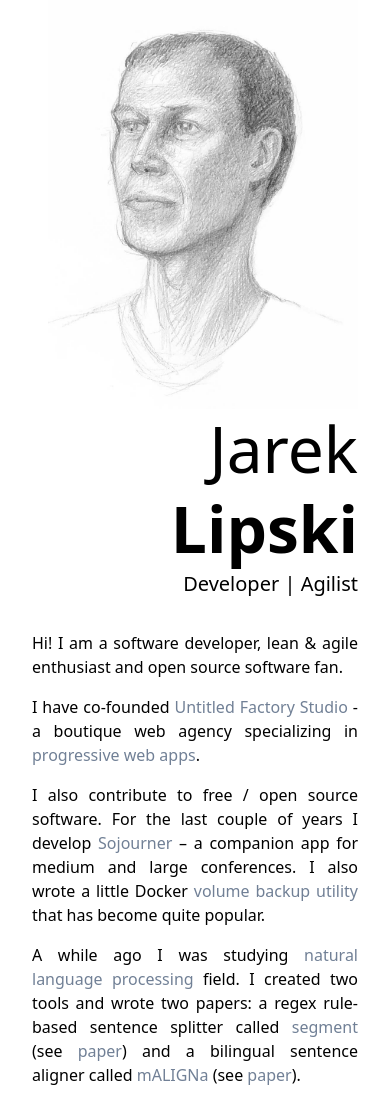
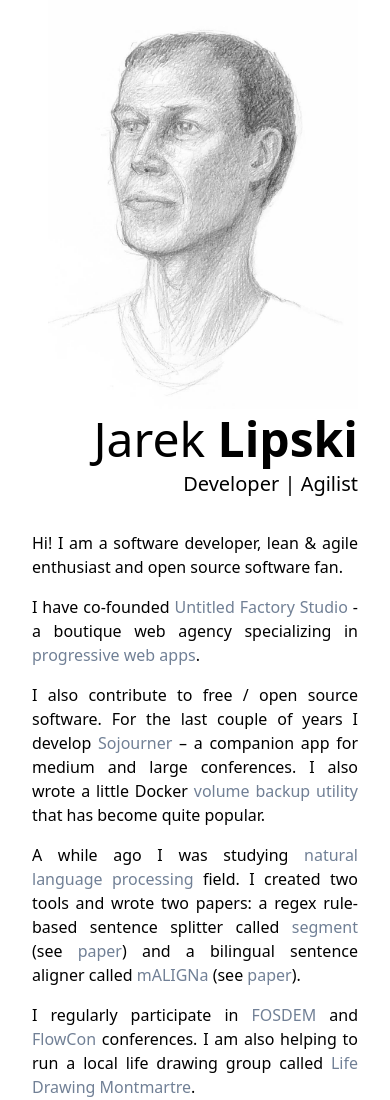
Before and after one commit to loomchild/website, a website: page index.html in a window 390 px wide. Shown: the top 1100 px of the page. Drawn offline with nearby package versions, Linux system fonts and the light colour scheme; files that its build step writes are made by us from their sources.

Commit message:
smaller name on mobile

```diff
--- a/index.html
+++ b/index.html
@@ -14,7 +14,7 @@
           <img src="static/jarek-by-paul-clean.jpg" class="max-h-almost-screen">
         </div>
         <div class="w-full md:w-1/2 md:mt-6 lg:mt-16 xl:mt-30">
-          <div class="text-6xl leading-tight text-right">
+          <div class="text-5xl md:text-6xl leading-tight text-right">
             Jarek
             <span class="font-bold">Lipski</span>
           </div>
```
